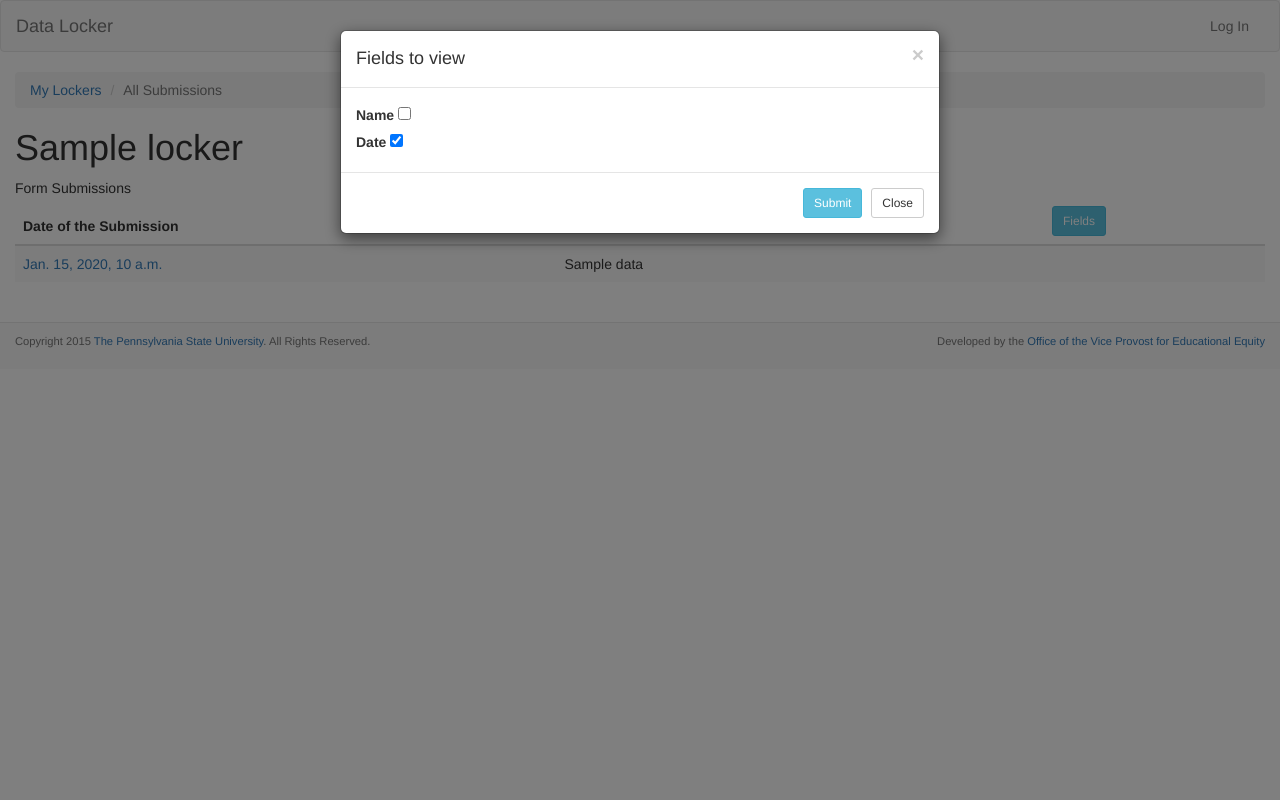
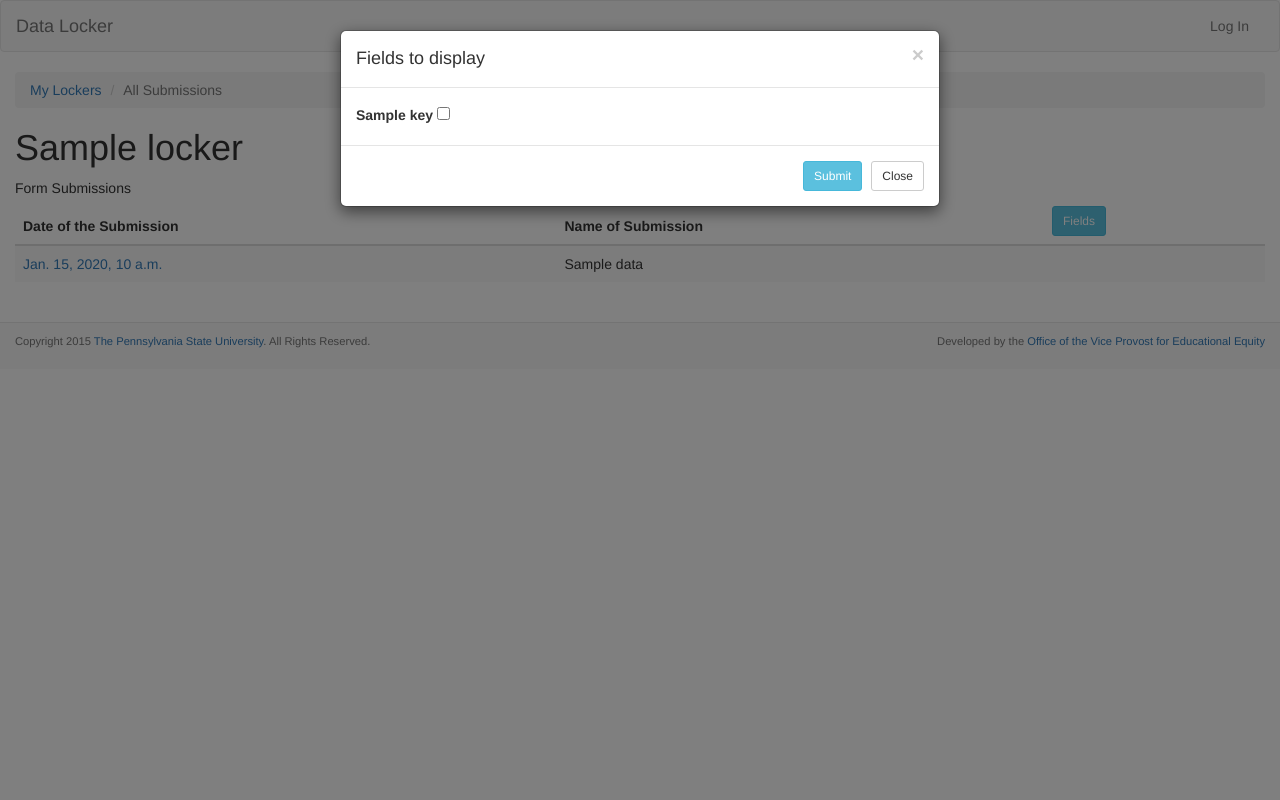
Before and after one commit to PSUEducationalEquity/datalocker, a Django app: template templates/datalocker/submission_list.html in a window 1280 px wide, after a click on "Fields". Run offline with Django 3.2, Linux system fonts and the light colour scheme; the template is opened without the code that fills it: most values are stand-ins (such as "Sample title", 1, 10 or a date in 2020); parts of the project's set-up code (start-up, migrations or seed data) failed here and were passed over; some libraries are stand-ins or nearby versions.

Commit message:
Removed the hard coded values for the checkboxes

```diff
--- a/templates/datalocker/submission_list.html
+++ b/templates/datalocker/submission_list.html
@@ -45,13 +45,13 @@
         <div class="modal-content">
           <div class="modal-header">
             <button type="button" class="close" data-dismiss="modal">&times;</button>
-            <h4 class="modal-title">Fields to view </h4>
+            <h4 class="modal-title">Fields to display </h4>
           </div>
           <div class="modal-body">
-            <label for="name">Name
-            <input type="checkbox" id="name" value="name" name="displayFields"/></label><br />
-            <label for="date">Date
-            <input type="checkbox" id="date" checked="true" value="date" name="displayFields"/></label>
+            {% for key in submission_filter %}
+            <label for="{{ key }}">{{ key }}
+            <input type="checkbox" id="{{ key }}" value="name" name="displayFields"/></label><br />
+            {% endfor %}
           </div>
           <div class="modal-footer">
             <input type="submit" class="btn btn-info btn-sm save-button" />
```
